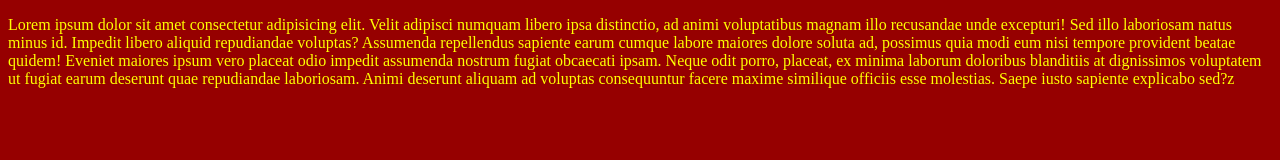
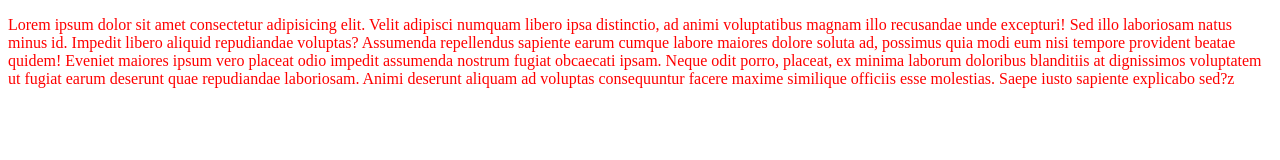
Before and after one commit to spyder87/demo-repo, a plain HTML site: page index.html in a window 1280 px wide. Drawn offline with Linux system fonts and the light colour scheme.

Commit message:
changed body and text color

```diff
--- a/style.css
+++ b/style.css
@@ -1,7 +1,7 @@
 body{
-    background-color: rgb(150, 0, 0);
-    color: rgb(255, 39, 39);
+    background-color: rgb(255, 255, 255);
+    /* color: rgb(255, 255, 255);    */
 }
 p{
-    color: yellow;
+    color: rgb(255, 0, 0);
 }
```
